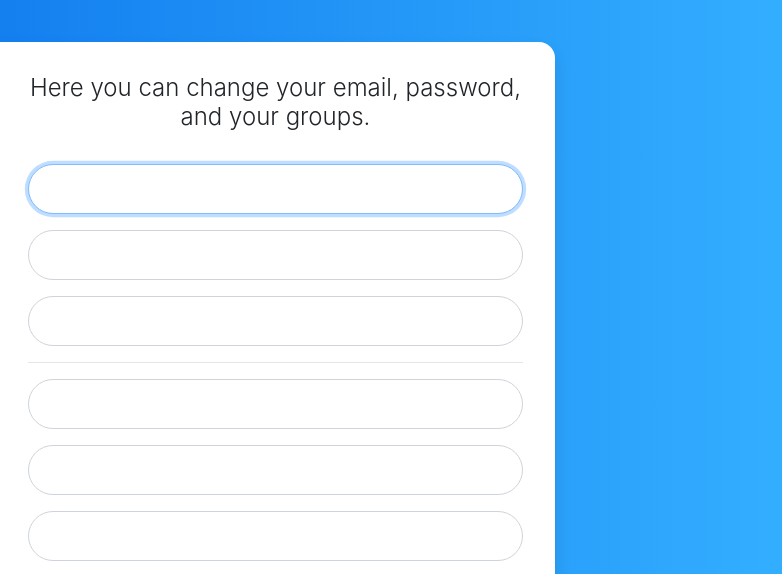
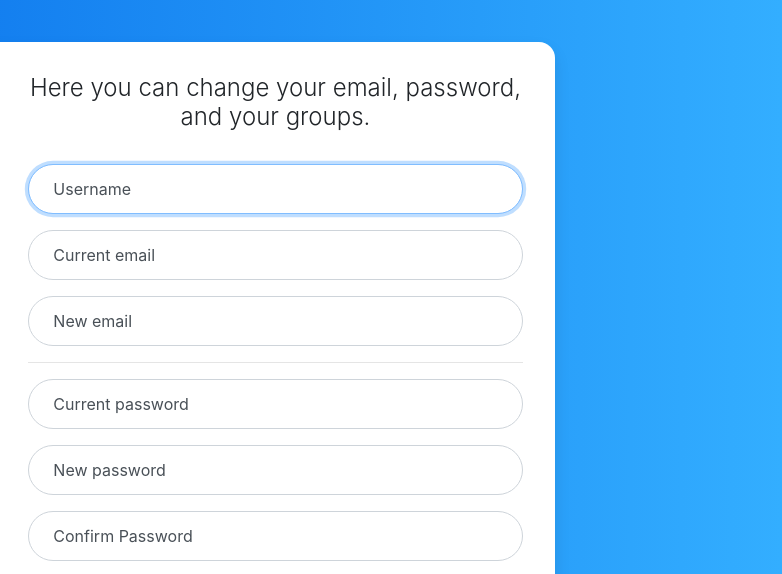
Before and after one commit to Fabian-RY/Clustomics_old, a plain HTML site: page templates_arturo/settings/settings.html in a window 1280 px wide. Shown: the part 102-676 px from the top of the page, 498-1280 px from the left. Drawn offline with Linux system fonts and the light colour scheme.

Commit message:
Add files via upload

```diff
--- a/templates_arturo/settings/settings.html
+++ b/templates_arturo/settings/settings.html
@@ -55,31 +55,31 @@
               <form class="form-signin">
                 <div class="form-label-group">
                   <input type="text" id="inputUserame" class="form-control" placeholder="Username" required autofocus>
-                  <label for="inputUserame"></label>
+                  <label for="inputUserame">Username</label>
                 </div>
                 <div class="form-label-group">
                   <input type="email" id="currentEmail" class="form-control" placeholder="Current email" required>
-                  <label for="currentEmail"> </label>
+                  <label for="currentEmail">Current email</label>
                 </div>
 
                 <div class="form-label-group">
                   <input type="email" id="newEmail" class="form-control" placeholder="New email" >
-                  <label for="newEmail"></label>
+                  <label for="newEmail">New email</label>
                 </div>
 
                 <hr>
 
                 <div class="form-label-group">
                   <input type="password" id="currentPassword" class="form-control" placeholder="Current password" required>
-                  <label for="currentPassword"> </label>
+                  <label for="currentPassword">Current password</label>
                 </div>
                 <div class="form-label-group">
                   <input type="password" id="inputConfirmPassword" class="form-control" placeholder="New password" required>
-                  <label for="inputConfirmPassword"> </label>
+                  <label for="inputConfirmPassword">New password</label>
                 </div>
                 <div class="form-label-group">
-                  <input type="password" id="inputConfirmPassword" class="form-control" placeholder="ConfirmPassword" required>
-                  <label for="inputConfirmPassword"> </label>
+                  <input type="password" id="inputConfirmPassword" class="form-control" placeholder="Confirm Password" required>
+                  <label for="inputConfirmPassword">Confirm Password</label>
                 </div>
 
                 <button class="btn btn-lg btn-primary btn-block text-uppercase" type="submit">Save changes</button>
```
